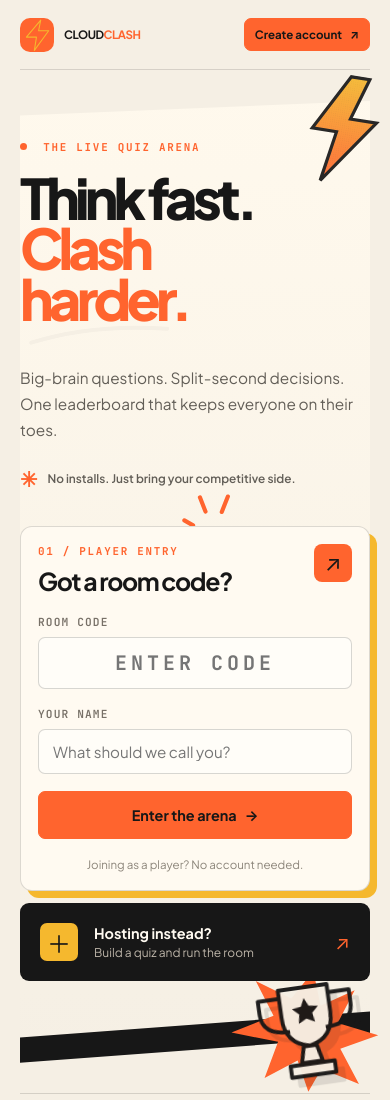
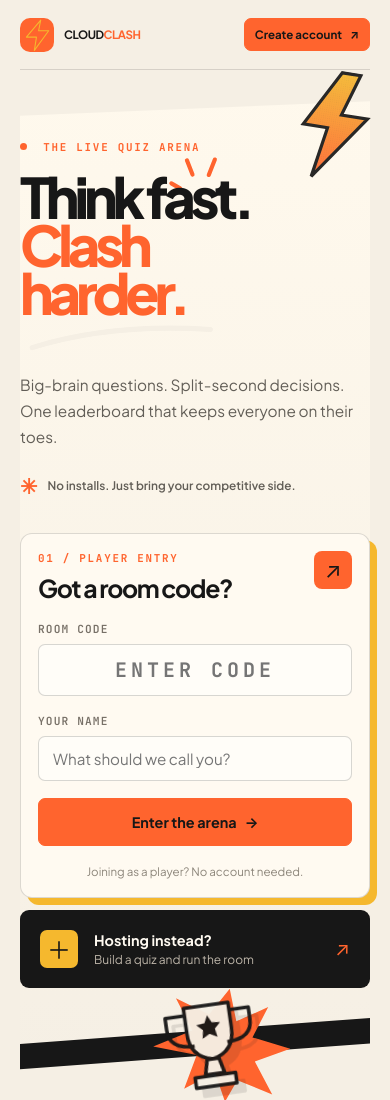
Before and after one commit to abhishek2k4/CloudClash, a React (Vite) app in the folder client/: page / in a window 390 px wide. Shown: the top 1100 px of the page. Built offline with nearby package versions, Linux system fonts and the light colour scheme; no server answers.

Commit message:
Refine CloudClash hero artwork positioning

```diff
--- a/client/src/styles/global.css
+++ b/client/src/styles/global.css
@@ -1684,3 +1684,23 @@ body:has(.landing-shell) #root { background: #f5efe4; }
   .feature-ribbon article, .feature-ribbon article+article { padding:15px 0; border-left:0; }
   .feature-ribbon article+article { border-top:1px solid rgba(23,23,23,.13); }
 }
+
+
+/* Desktop hero polish after visual review */
+.landing-hero-copy h1 { line-height:.82; letter-spacing:-.09em; }
+.landing-hero-copy h1 span { display:inline-block; }
+.landing-hero-copy h1 .headline-underline { margin-top:5px; width:190px; }
+.hero-art-trophy { width:clamp(155px,17vw,215px); left:39%; bottom:8%; }
+.hero-art-explosion { width:clamp(185px,21vw,270px); left:37%; bottom:7%; }
+.hero-art-lightning { width:clamp(80px,10vw,125px); right:-1%; top:0; transform:rotate(9deg); }
+.hero-art-strokes { left:42%; top:8%; }
+@media (max-width:1100px) and (min-width:701px) {
+  .landing-hero-copy h1 { font-size:clamp(3.6rem,6.8vw,6.1rem); }
+  .hero-art-trophy { left:35%; bottom:6%; width:175px; }
+  .hero-art-explosion { left:33%; bottom:5%; width:220px; }
+}
+@media (max-width:700px) {
+  .landing-hero-copy h1 { line-height:.86; }
+  .hero-art-trophy { width:108px; bottom:5px; }
+  .hero-art-explosion { width:140px; bottom:0; }
+}
```
